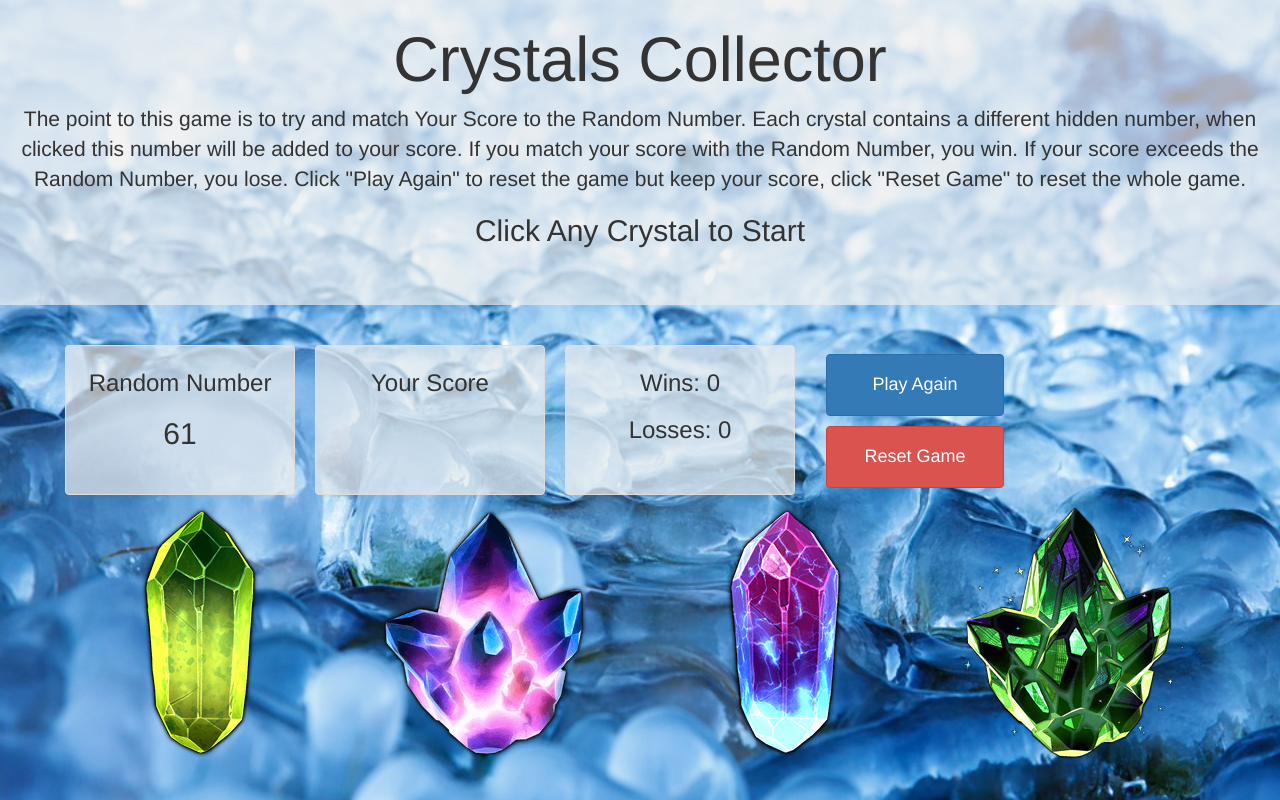
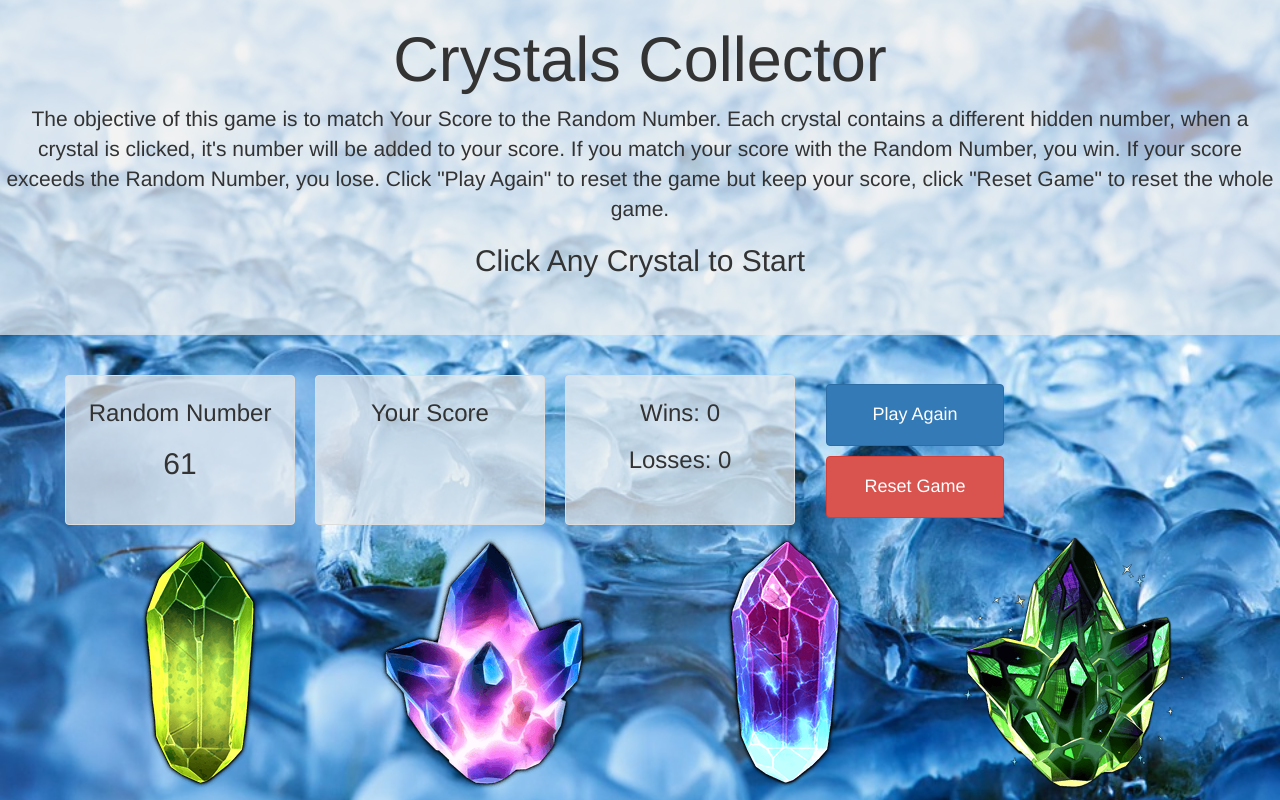
Before and after one commit to ATJohnson83/week-4-game, a plain HTML site: page index.html in a window 1280 px wide. Drawn offline with nearby package versions, Linux system fonts and the light colour scheme.

Commit message:
game instructions changed

```diff
--- a/index.html
+++ b/index.html
@@ -12,7 +12,7 @@
 <body>
     <header class="jumbotron">
         <h1 class="title text-center">Crystals Collector</h1>
-        <p class="description text-center">The point to this game is to try and match Your Score to the Random Number. Each crystal contains a different hidden number, when clicked this number will be added to your score. If you match your score with the Random Number, you win. If your score exceeds the Random Number, you lose.  Click "Play Again" to reset the game but keep your score, click "Reset Game" to reset the whole game.</p>
+        <p class="description text-center">The objective of this game is to match Your Score to the Random Number. Each crystal contains a different hidden number, when a crystal is clicked, it's number will be added to your score. If you match your score with the Random Number, you win. If your score exceeds the Random Number, you lose.  Click "Play Again" to reset the game but keep your score, click "Reset Game" to reset the whole game.</p>
         <h2 class="text-center">Click Any Crystal to Start</h2>
     </header>
     <div class="container">
```
